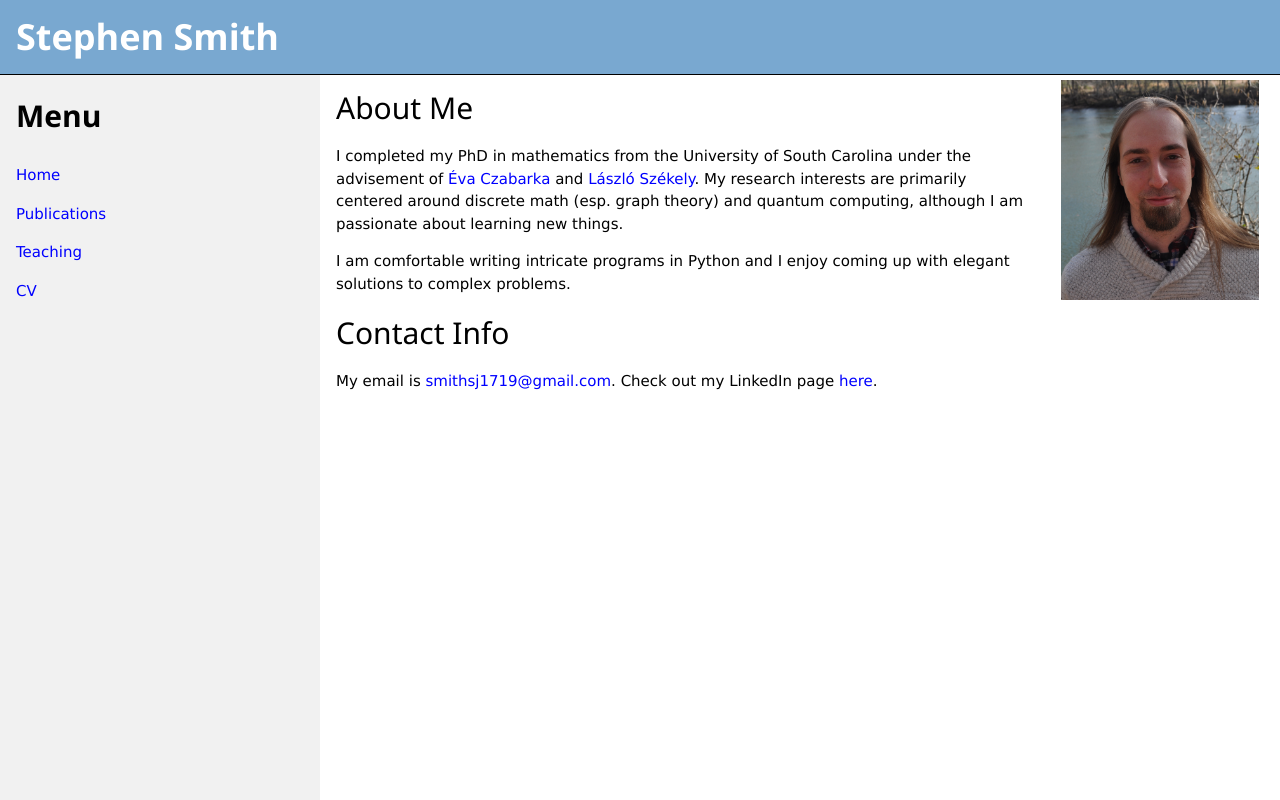
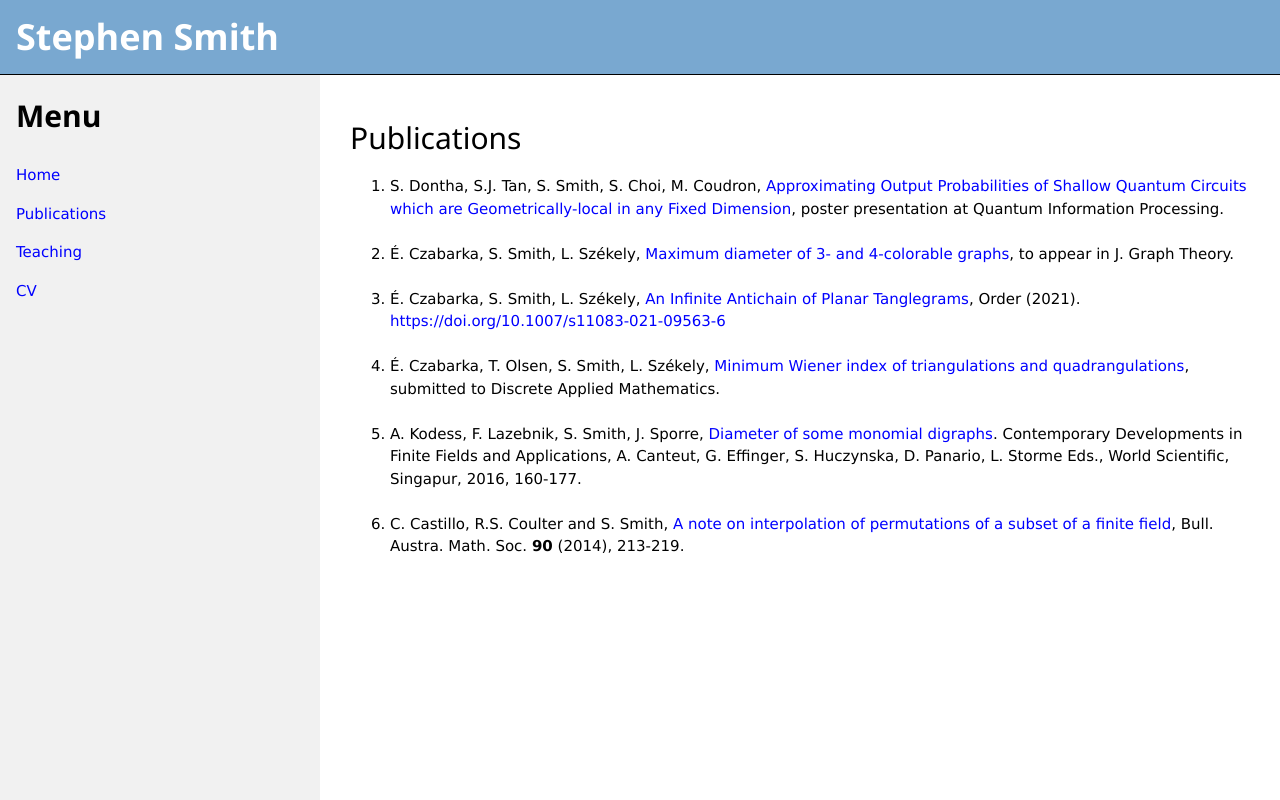
Before and after one commit to smithsj1719/smithsj1719.github.io, a plain HTML site: page index.html in a window 1280 px wide. Drawn offline with nearby package versions, Linux system fonts and the light colour scheme.

Commit message:
Add files via upload

```diff
--- a/index.html
+++ b/index.html
@@ -42,27 +42,43 @@ a:active {
     <a href="/sjs8/index.html" class="w3-bar-item w3-button">Home</a>
     <a href="/sjs8/publications/index.html" class="w3-bar-item w3-button">Publications</a>
     <a href="/sjs8/teaching/index.html" class="w3-bar-item w3-button">Teaching</a>
-    <a href="CV_Smith.pdf" class="w3-bar-item w3-button" target="_blank">CV</a>
+    <a href="../CV_Smith.pdf" class="w3-bar-item w3-button" target="_blank">CV</a>
   </div>
 
   <!-- Page Content -->
-  <div style="margin-left:25%">
-    <div class="w3-row">
-      <div class="w3-container w3-threequarter">
-        <h2>About Me</h2>
-        <p>I completed my PhD in mathematics from the University of South Carolina under the advisement of <a href="http://people.math.sc.edu/czabarka/" target="_blank">
-          Éva Czabarka</a> and <a href="http://people.math.sc.edu/laszlo/" target="_blank">László Székely</a>.
-          My research interests are primarily centered around discrete math (esp. graph theory) and quantum computing, although I am passionate about learning new things. </p>
-        <p>I am comfortable writing intricate programs in Python and I enjoy coming up with elegant solutions to complex problems.</p>
-        <h2>Contact Info</h2>
-        <p>My email is <a href="mailto:smithsj1719@gmail.com">smithsj1719@gmail.com</a>. Check out my LinkedIn page <a href="http://www.linkedin.com/in/stephen-smith-023135233" target="_blank">
-          here</a>.</p>
-      </div>
-      <div class="w3-container w3-quarter">
-        <img src="Smith_Headshot_6.jpg" alt="My Photo" style="width:100%;float:right;padding:5px;"/>
-      </div>
-    </div>
-
+  <div style="margin-left:25%; padding: 30px">
+    <h2>Publications</h2>
+    <ol>
+      <li>S. Dontha, S.J. Tan, S. Smith, S. Choi, M. Coudron, <a href="https://arxiv.org/abs/2202.08349"         target="_blank"> Approximating Output Probabilities of Shallow Quantum Circuits which are
+        Geometrically-local in any Fixed Dimension</a>, poster presentation at Quantum Information Processing.
+      </li>
+      <br>
+      <li>É. Czabarka, S. Smith, L. Székely, <a href="https://arxiv.org/abs/2109.13887" target="_blank">
+        Maximum diameter of 3- and 4-colorable graphs</a>, to appear in J. Graph Theory.
+      </li>
+      <br>
+      <li> É. Czabarka, S. Smith, L. Székely, <a href="https://arxiv.org/abs/2007.06091" target="_blank">
+        An Infinite Antichain of Planar Tanglegrams</a>, Order (2021).
+        <a href="https://doi.org/10.1007/s11083-021-09563-6" target="_blank">
+        https://doi.org/10.1007/s11083-021-09563-6</a>
+      </li>
+      <br>
+      <li>
+        É. Czabarka, T. Olsen, S. Smith, L. Székely, <a href="https://arxiv.org/abs/2003.03873"
+        target="_blank">Minimum Wiener index of triangulations and quadrangulations</a>,
+        submitted to Discrete Applied Mathematics.
+      </li>
+      <br>
+      <li> A. Kodess, F. Lazebnik, S. Smith, J. Sporre, <a href="Diameter_Monomial_Digraphs_January_08_2016.pdf"             target="_blank">Diameter of some monomial digraphs</a>. Contemporary
+        Developments in Finite Fields and Applications, A. Canteut, G. Effinger, S. Huczynska,
+        D. Panario, L. Storme Eds., World Scientific, Singapur, 2016, 160-177.
+      </li>
+      <br>
+      <li> C. Castillo, R.S. Coulter and S. Smith, <a href="interpolation-1yc9sp6.pdf" target="_blank">
+        A note on interpolation of permutations of a subset of a finite field</a>, Bull.
+        Austra. Math. Soc. <b>90</b> (2014), 213-219.
+      </li>
+    </ol>
   </div>
 </body>
 </html>
```
Also changed, not shown: 1 other file.
